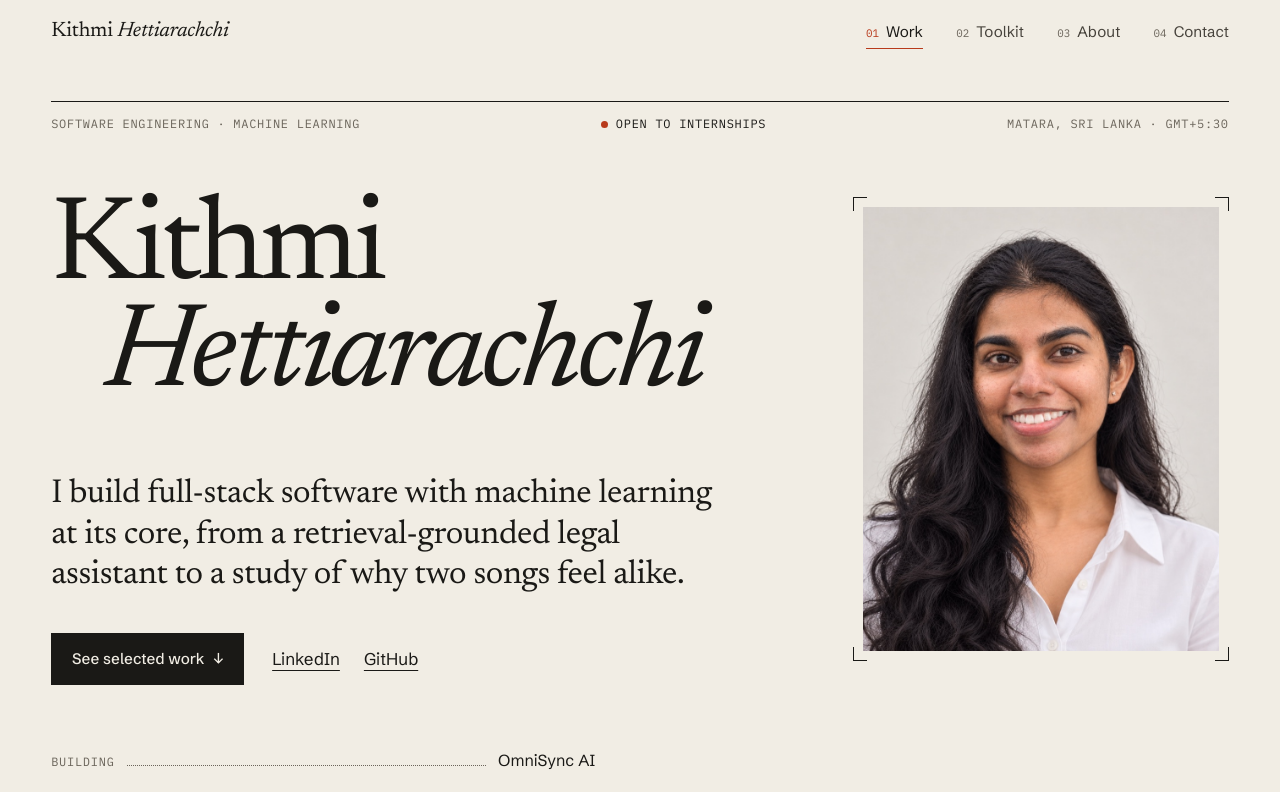
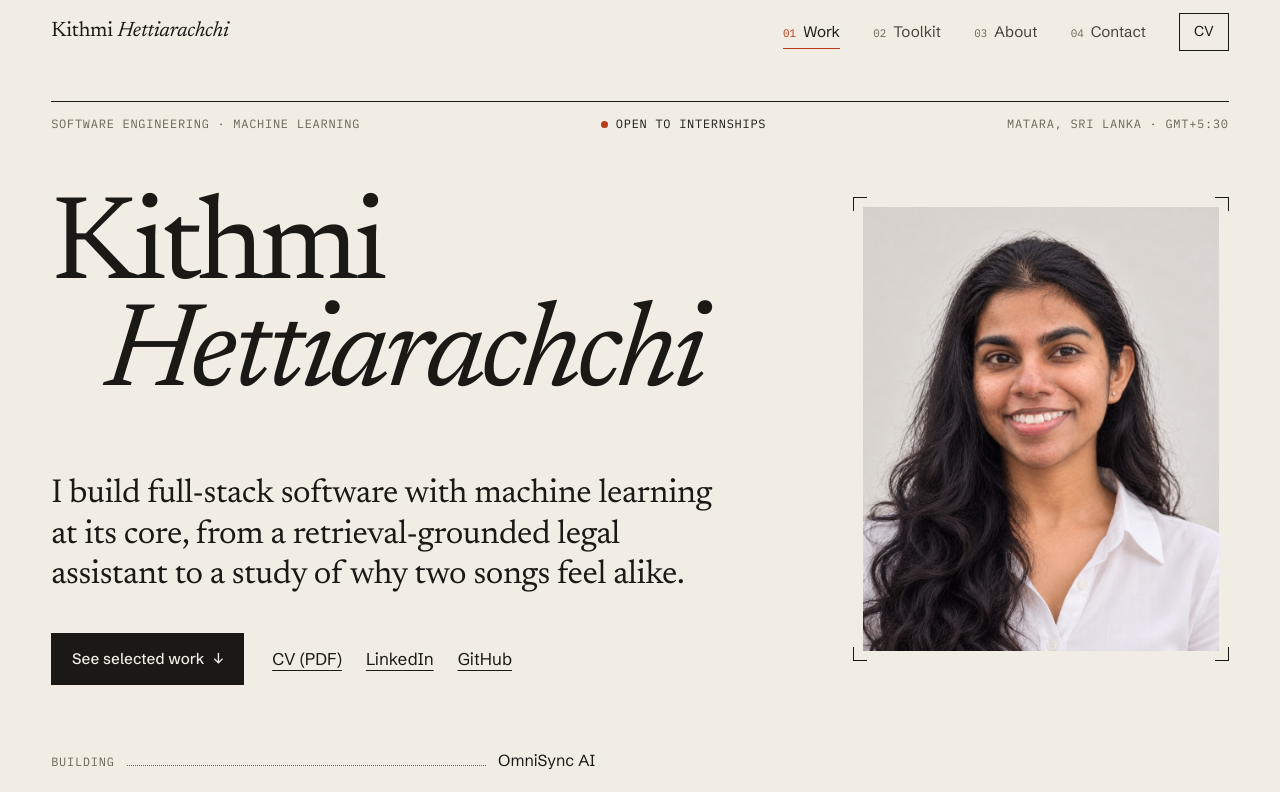
Before and after one commit to kithmiHettiarachchi/kithmiHettiarachchi.github.io, a React (Vite) app: page / in a window 1280 px wide. Shown: the top 792 px of the page. Built offline with nearby package versions, Linux system fonts and the light colour scheme.

Commit message:
feat: add downloadable CV

```diff
--- a/src/components/Contact.jsx
+++ b/src/components/Contact.jsx
@@ -7,7 +7,7 @@ export default function Contact() {
       : []),
     ...profile.links.map((l) => ({ ...l, external: true })),
     ...(profile.resumeUrl
-      ? [{ label: 'Résumé', handle: 'Download PDF', href: profile.resumeUrl, external: true }]
+      ? [{ label: 'CV', handle: 'Download PDF', href: profile.resumeUrl, external: true }]
       : []),
   ];
 
--- a/src/components/Header.jsx
+++ b/src/components/Header.jsx
@@ -69,7 +69,7 @@ export default function Header() {
             {profile.resumeUrl && (
               <li>
                 <a className="nav__cta" href={profile.resumeUrl} target="_blank" rel="noreferrer">
-                  Résumé
+                  CV
                 </a>
               </li>
             )}
@@ -108,7 +108,7 @@ export default function Header() {
           ))}
           {profile.resumeUrl && (
             <a className="tlink" href={profile.resumeUrl} target="_blank" rel="noreferrer">
-              Résumé
+              CV
             </a>
           )}
         </div>
--- a/src/components/Hero.jsx
+++ b/src/components/Hero.jsx
@@ -37,7 +37,7 @@ export default function Hero() {
             <div className="hero__links">
               {profile.resumeUrl && (
                 <a className="tlink" href={profile.resumeUrl} target="_blank" rel="noreferrer">
-                  Résumé (PDF)
+                  CV (PDF)
                 </a>
               )}
               {profile.links.map((l) => (
--- a/src/content.js
+++ b/src/content.js
@@ -13,7 +13,7 @@ export const profile = {
 
   // Shown in the Contact section and header when filled in.
   email: 'kithmi0420@gmail.com',
-  resumeUrl: '', // e.g. '/Kithmi-Hettiarachchi-CV.pdf' (place the PDF in /public)
+  resumeUrl: `${import.meta.env.BASE_URL}Kithmi-Hettiarachchi-CV.pdf`, // PDF lives in /public
 
   links: [
     {
```
Also changed, not shown: 1 other file (tests, documents, lock files or other folders).
